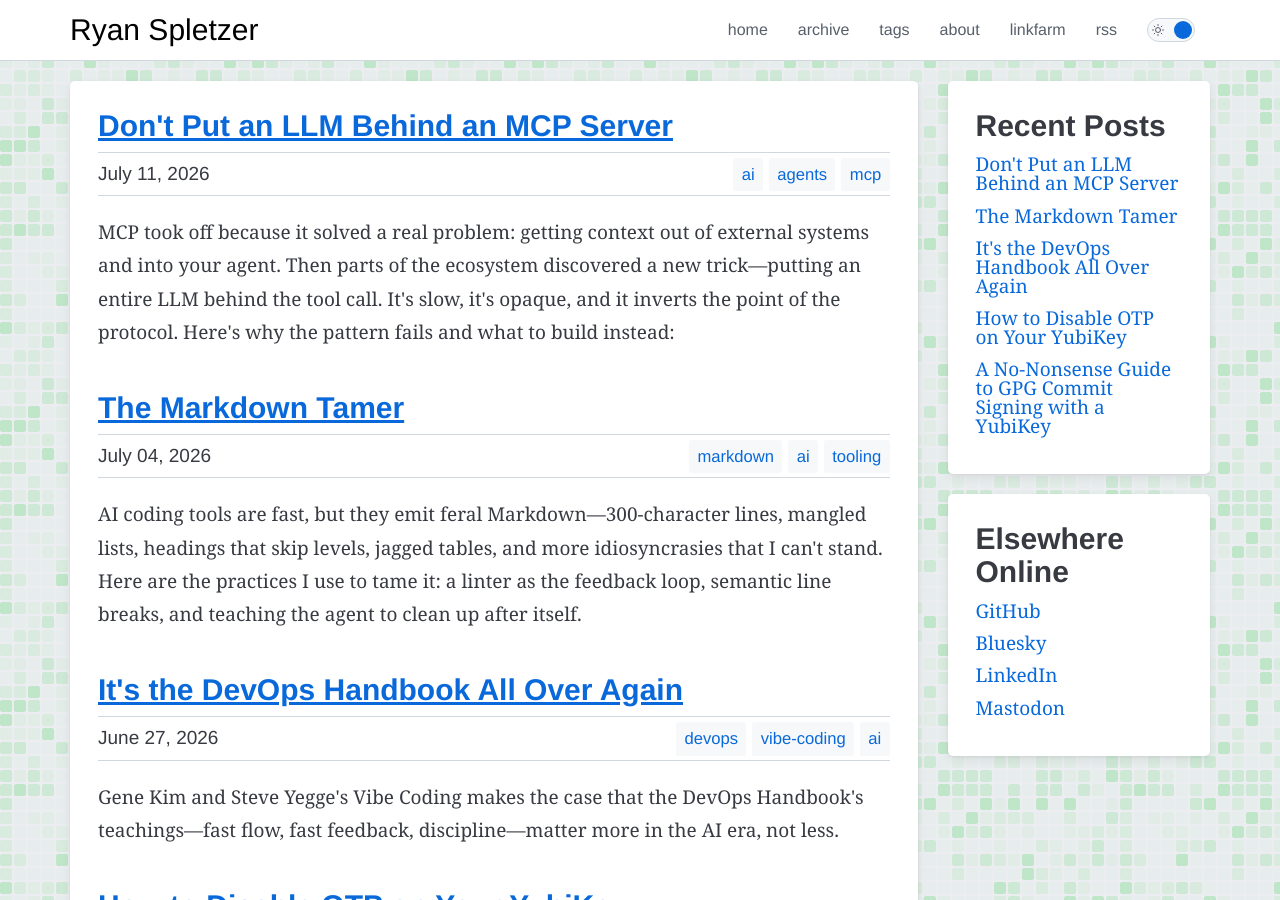
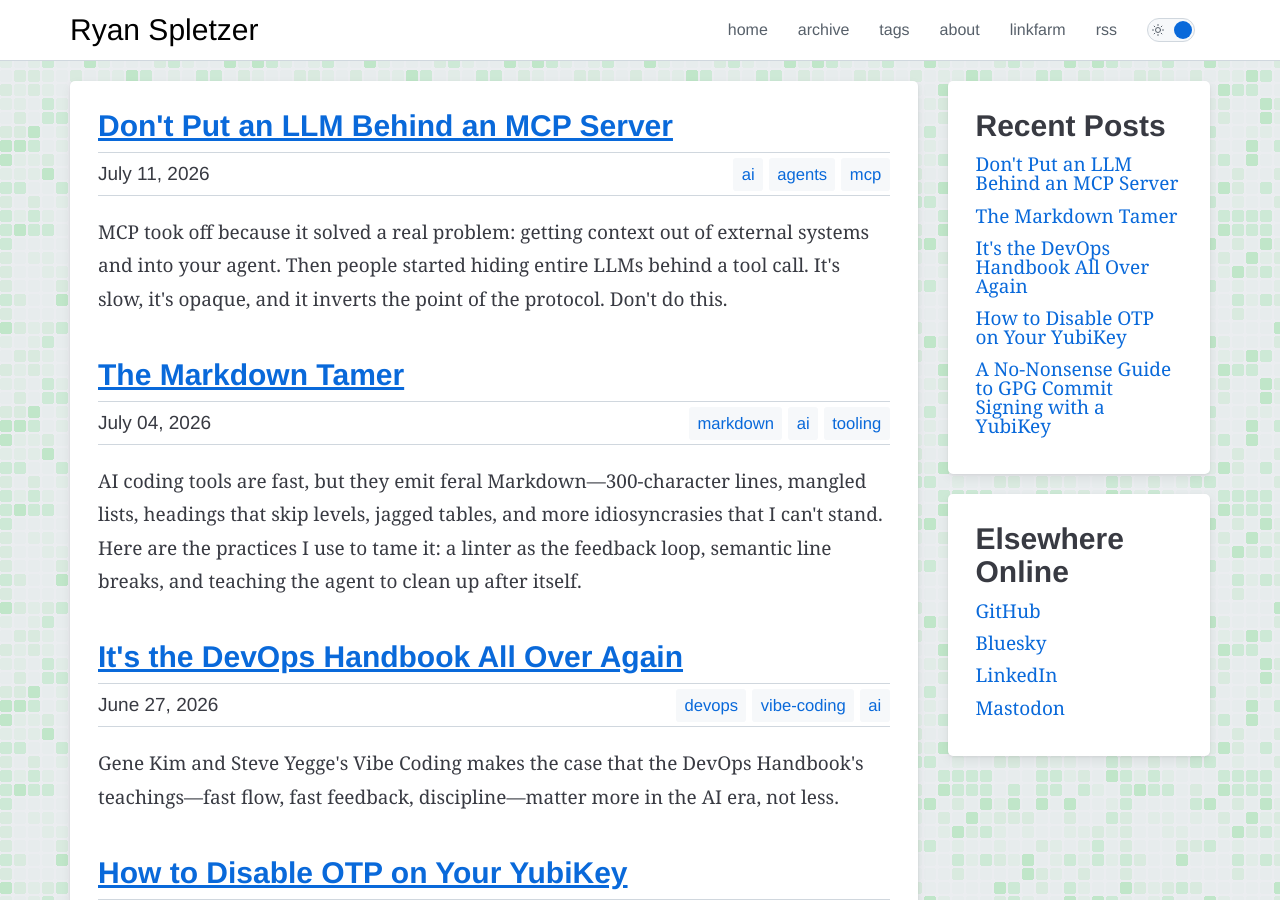
Before and after one commit to ryanspletzer/ryanspletzer.github.io, a Jekyll site: the page built from index.html, in a window 1280 px wide and 900 px high. Built offline with Jekyll 4.4.1, drawn with Linux system fonts in a browser that asks for light colours.

Commit message:
Rework frontmatter description
Co-Authored-By: Claude Fable 5 <noreply@anthropic.com>

```diff
--- a/_posts/2026-07-11-dont-put-an-llm-behind-an-mcp-server.md
+++ b/_posts/2026-07-11-dont-put-an-llm-behind-an-mcp-server.md
@@ -5,10 +5,9 @@ date: 2026-07-11 00:00:00
 description: >
   MCP took off because it solved a real problem:
   getting context out of external systems and into your agent.
-  Then parts of the ecosystem discovered a new trick—putting
-  an entire LLM behind the tool call.
+  Then people started hiding entire LLMs behind a tool call.
   It's slow, it's opaque, and it inverts the point of the protocol.
-  Here's why the pattern fails and what to build instead:
+  Don't do this.
 tags:
  - ai
  - agents
```
